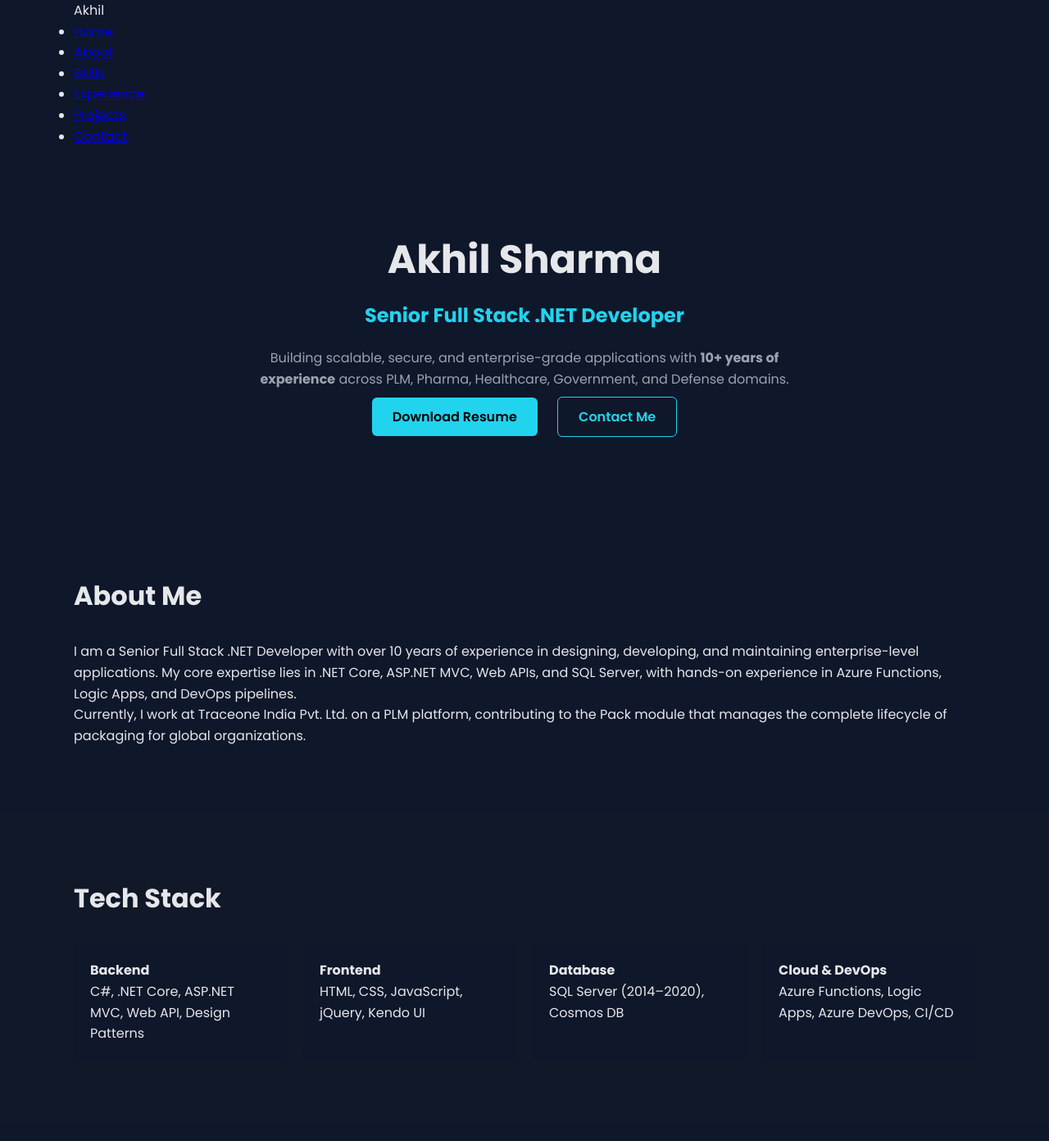
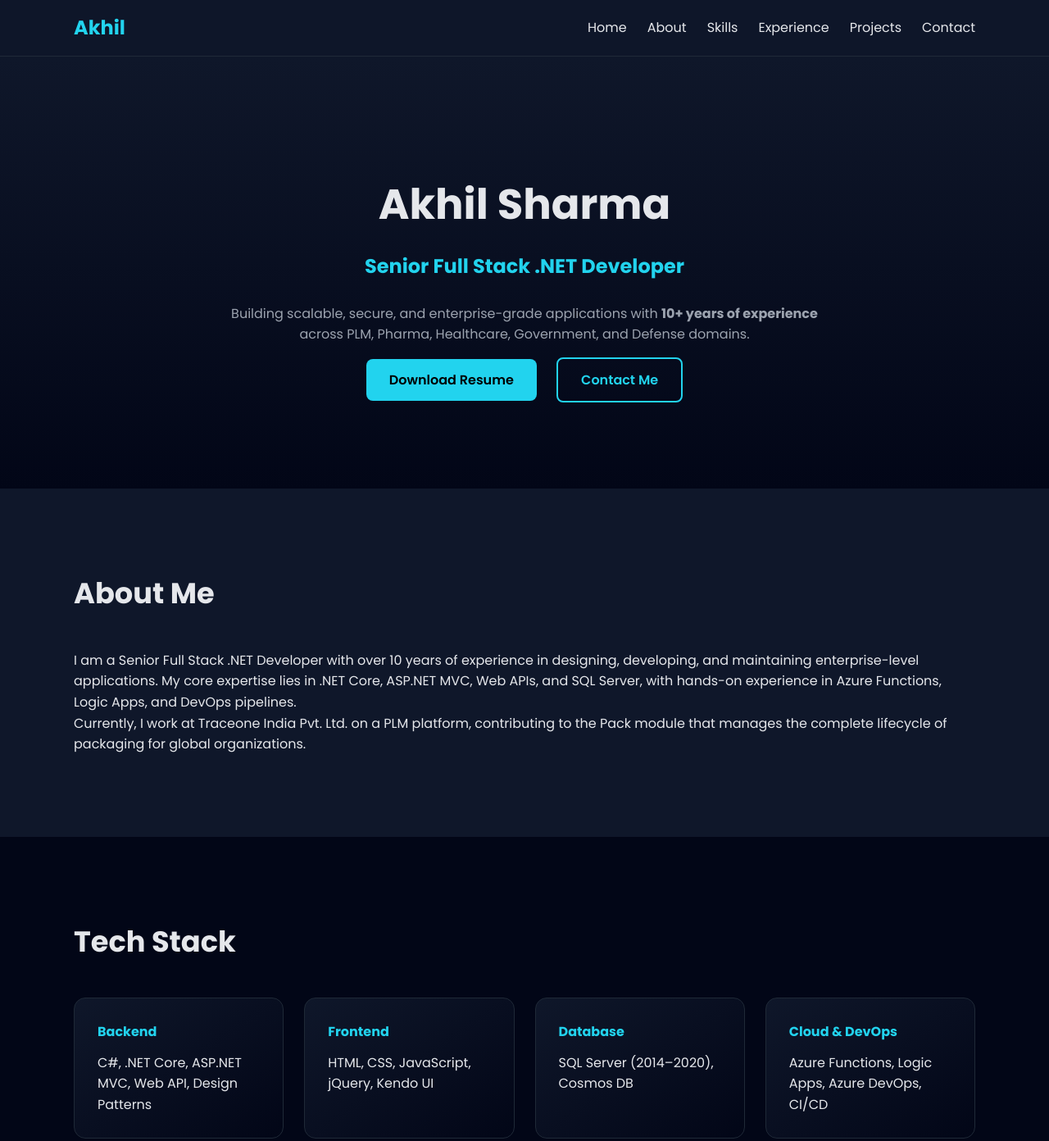
Before and after one commit to Akhil-hub-89/Akhil-Sharma-portfolio, a plain HTML site: page index.html in a window 1280 px wide. Shown: the top 1392 px of the page at 82% size. Drawn offline with Linux system fonts and the light colour scheme.

Commit message:
Update styles for various components and sections

```diff
--- a/style.css
+++ b/style.css
@@ -1,6 +1,6 @@
 :root {
   --bg-primary: #0f172a;
-  --bg-secondary: #111827;
+  --bg-secondary: #020617;
   --accent: #22d3ee;
   --text-primary: #e5e7eb;
   --text-secondary: #9ca3af;
@@ -13,47 +13,119 @@
   font-family: 'Poppins', sans-serif;
 }
 
+html {
+  scroll-behavior: smooth;
+}
+
 body {
   background: var(--bg-primary);
   color: var(--text-primary);
   line-height: 1.6;
 }
 
+/* COMMON */
 .container {
   width: 90%;
   max-width: 1100px;
   margin: auto;
 }
 
+.section {
+  padding: 100px 0;
+}
+
+.section.dark {
+  background: var(--bg-secondary);
+}
+
+h3 {
+  font-size: 2.2rem;
+  margin-bottom: 40px;
+}
+
+/* NAVBAR */
+.navbar {
+  position: sticky;
+  top: 0;
+  background: rgba(15, 23, 42, 0.95);
+  backdrop-filter: blur(8px);
+  z-index: 1000;
+  border-bottom: 1px solid #1f2937;
+}
+
+.nav-content {
+  display: flex;
+  justify-content: space-between;
+  align-items: center;
+  padding: 15px 0;
+}
+
+.logo {
+  font-size: 1.5rem;
+  font-weight: 700;
+  color: var(--accent);
+}
+
+.nav-links {
+  list-style: none;
+  display: flex;
+  gap: 25px;
+}
+
+.nav-links a {
+  text-decoration: none;
+  color: var(--text-primary);
+  font-weight: 500;
+  position: relative;
+}
+
+.nav-links a::after {
+  content: "";
+  position: absolute;
+  width: 0%;
+  height: 2px;
+  left: 0;
+  bottom: -6px;
+  background: var(--accent);
+  transition: width 0.3s ease;
+}
+
+.nav-links a:hover::after {
+  width: 100%;
+}
+
+/* HERO */
 .hero {
-  padding: 100px 0;
+  padding: 140px 0 120px;
   text-align: center;
+  background: linear-gradient(180deg, #0f172a 0%, #020617 100%);
 }
 
 .hero h1 {
-  font-size: 3rem;
+  font-size: 3.2rem;
 }
 
 .hero h2 {
   color: var(--accent);
-  margin: 10px 0;
+  margin: 15px 0;
 }
 
 .hero p {
-  max-width: 700px;
-  margin: 20px auto;
+  max-width: 750px;
+  margin: 25px auto;
   color: var(--text-secondary);
 }
 
-.hero-buttons .btn {
-  margin: 10px;
+.hero-buttons {
+  margin-top: 30px;
 }
 
 .btn {
-  padding: 12px 25px;
+  padding: 14px 28px;
   text-decoration: none;
-  border-radius: 6px;
+  border-radius: 8px;
   font-weight: 600;
+  margin: 0 10px;
 }
 
 .btn.primary {
@@ -62,52 +134,49 @@ body {
 }
 
 .btn.secondary {
-  border: 1px solid var(--accent);
+  border: 2px solid var(--accent);
   color: var(--accent);
 }
 
-.section {
-  padding: 80px 0;
-}
-
-.section.dark {
-  background: var(--bg-secondary);
-}
-
-.section h3 {
-  font-size: 2rem;
-  margin-bottom: 30px;
-}
-
+/* GRID & CARDS */
 .grid {
   display: grid;
   grid-template-columns: repeat(auto-fit, minmax(230px, 1fr));
-  gap: 20px;
+  gap: 25px;
 }
 
 .card {
-  background: var(--bg-primary);
-  padding: 20px;
-  border-radius: 8px;
-  transition: transform 0.3s ease;
+  background: linear-gradient(145deg, #0f172a, #020617);
+  padding: 28px;
+  border-radius: 14px;
+  border: 1px solid #1f2937;
+  transition: transform 0.3s ease, box-shadow 0.3s ease;
 }
 
 .card:hover {
-  transform: translateY(-5px);
+  transform: translateY(-8px);
+  box-shadow: 0 20px 35px rgba(34, 211, 238, 0.15);
 }
 
+.card h4 {
+  margin-bottom: 12px;
+  color: var(--accent);
+}
+
+/* EXPERIENCE */
 .timeline-item {
-  margin-bottom: 30px;
+  margin-bottom: 40px;
 }
 
 .timeline-item span {
   color: var(--accent);
-  font-size: 0.9rem;
+  font-size: 0.95rem;
 }
 
+/* FOOTER */
 .footer {
   background: #020617;
-  padding: 50px 0;
+  padding: 60px 0;
   text-align: center;
 }
 
```
